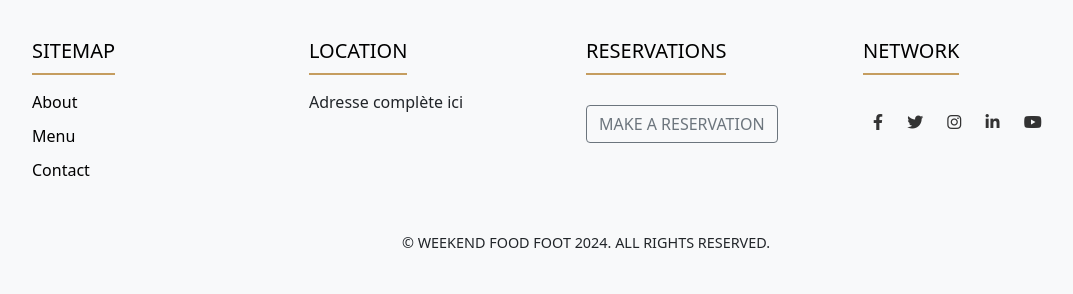
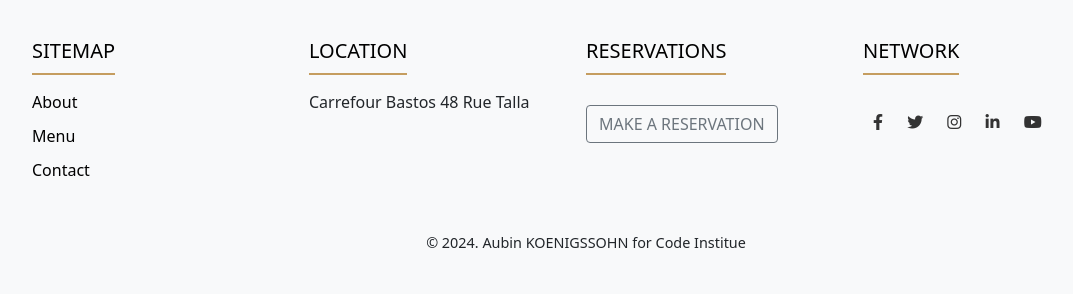
Before and after one commit to Mvogtsinga/weekendfoodfoot, a Django app: page / in a window 1280 px wide. Shown: the part 2961-3255 px from the top of the page, without its empty margins (54-1127 px from the left). Run offline with Django 5.2, Linux system fonts and the light colour scheme; some libraries are stand-ins or nearby versions.

Commit message:
Somme change

```diff
--- a/weekendfoodfoot/templates/base.html
+++ b/weekendfoodfoot/templates/base.html
@@ -56,7 +56,9 @@
 
                 <div class="col-12 col-md-3 footer-section">
                     <h5>LOCATION</h5>
-                    <p>Adresse complète ici</p>
+                    <p>Carrefour Bastos
+                        48 Rue Talla
+                    </p>
                 </div>
 
                 <div class="col-12 col-md-3 footer-section">
@@ -78,7 +80,7 @@
 
             <div class="row">
                 <div class="col-12 text-center">
-                    © WEEKEND FOOD FOOT 2024. ALL RIGHTS RESERVED.
+                    © 2024. Aubin KOENIGSSOHN for Code Institue
                 </div>
             </div>
         </div>
--- a/weekendfoodfoot/templates/index.html
+++ b/weekendfoodfoot/templates/index.html
@@ -8,7 +8,7 @@
 <div class="section-bg-1 d-flex align-items-center justify-content-center">
     <div class="container text-center">
         <img src="{% static 'images/mask-removebg-preview.png' %}" alt="wff" />
-        <p class="text-justify mb-4">Bienvenue chez Weekenf Food Foot, où la passion de la gastronomie rencontre la diversité culinaire. Notre mission est de vous offrir une expérience culinaire inoubliable, pleine de saveurs et de surprises</p>
+        <p class="text-justify mb-4">Bienvenue chez Weekend Food Foot, où la passion de la gastronomie rencontre la diversité culinaire. Notre mission est de vous offrir une expérience culinaire inoubliable, pleine de saveurs et de surprises</p>
         <a class=" btn btn-primary btn-readmore fw-bold" href="{% url 'reserve_table' %}">VOIR LES TABLES</a>
     </div>
 </div>
```
